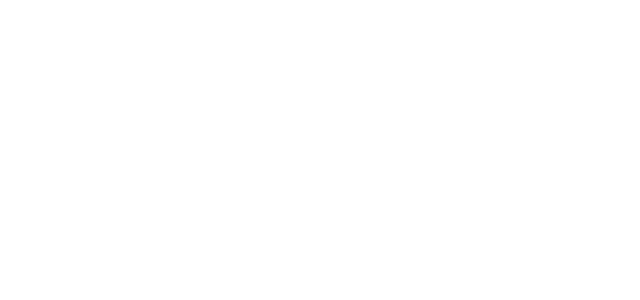
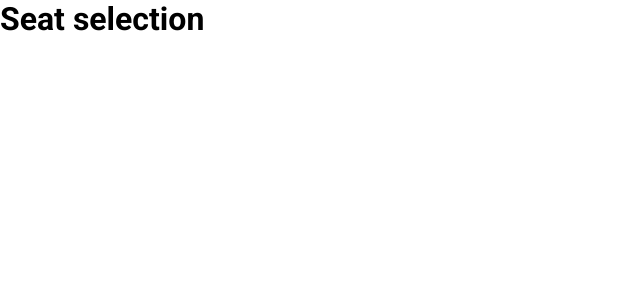
Before and after one commit to joaohdallago/Cineflex, a React (Create React App) app: page /assentos/1 in a window 1280 px wide. Before the commit this address had no page. Shown: the top 300 px of the page, without its empty margins (0-640 px from the left). Built offline with nearby package versions, Linux system fonts and the light colour scheme.

Commit message:
feat: refactored session selection

```diff
--- /dev/null
+++ b/src/components/seat-selection/index.jsx
@@ -0,0 +1,6 @@
+export default function SeatSelection() {
+
+    return (
+        <h1>Seat selection</h1>
+    )
+}
--- a/src/components/session-selection/sessions/days/day/showtimes/showtime/index.jsx
+++ b/src/components/session-selection/sessions/days/day/showtimes/showtime/index.jsx
@@ -1,12 +1,15 @@
 import styled from 'styled-components';
+import { Link } from 'react-router-dom';
 
 export default function Showtime({ showtimeData }) {
-    const { name } = showtimeData;
+    const { id, name } = showtimeData;
 
     return (
-        <Container>
-            {name}
-        </Container>
+        <Link to={'/assentos/' + id}>
+            <Container>
+                {name}
+            </Container>
+        </Link>
     )
 }
 
--- a/src/index.jsx
+++ b/src/index.jsx
@@ -1,9 +1,10 @@
 import ReactDOM from 'react-dom'
 import { BrowserRouter, Route, Routes } from 'react-router-dom'
 
+import GlobalStyle from './theme/globalStyles'
 import MovieSelection from './components/movie-selection'
 import SessionSelection from './components/session-selection'
-import GlobalStyle from './theme/globalStyles'
+import SeatSelection from './components/seat-selection'
 
 function App() {
     return (
@@ -13,6 +14,7 @@
                 <Routes>
                     <Route path='/' element={<MovieSelection/>}/>
                     <Route path='/sessoes/:idFilme' element={<SessionSelection/>}/>
+                    <Route path='assentos/:idSessao' element={<SeatSelection/>}/>
                 </Routes>
             </BrowserRouter>
         </>
--- a/src/theme/globalStyles.js
+++ b/src/theme/globalStyles.js
@@ -7,6 +7,8 @@
         padding: 0;
         border: 0;
         margin: 0;
+
+        text-decoration: none;
     }
 
     body {
```
